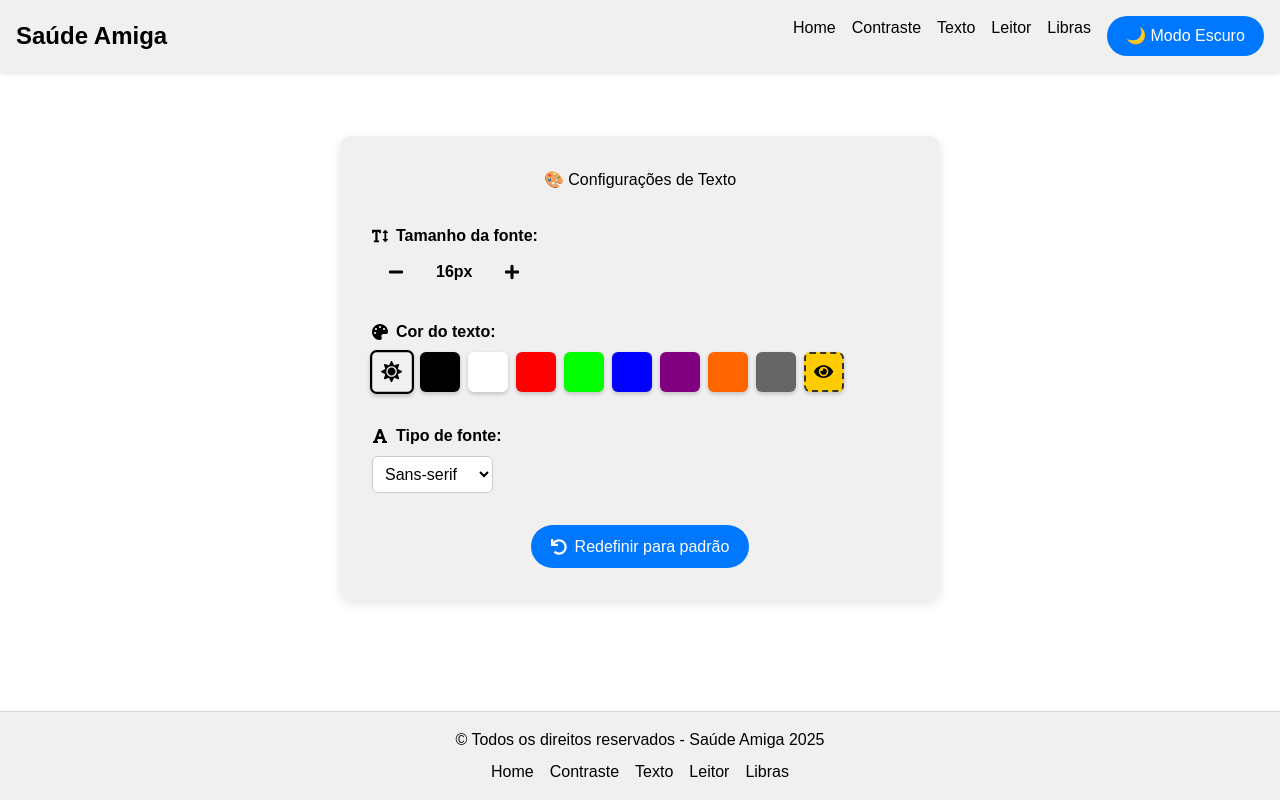
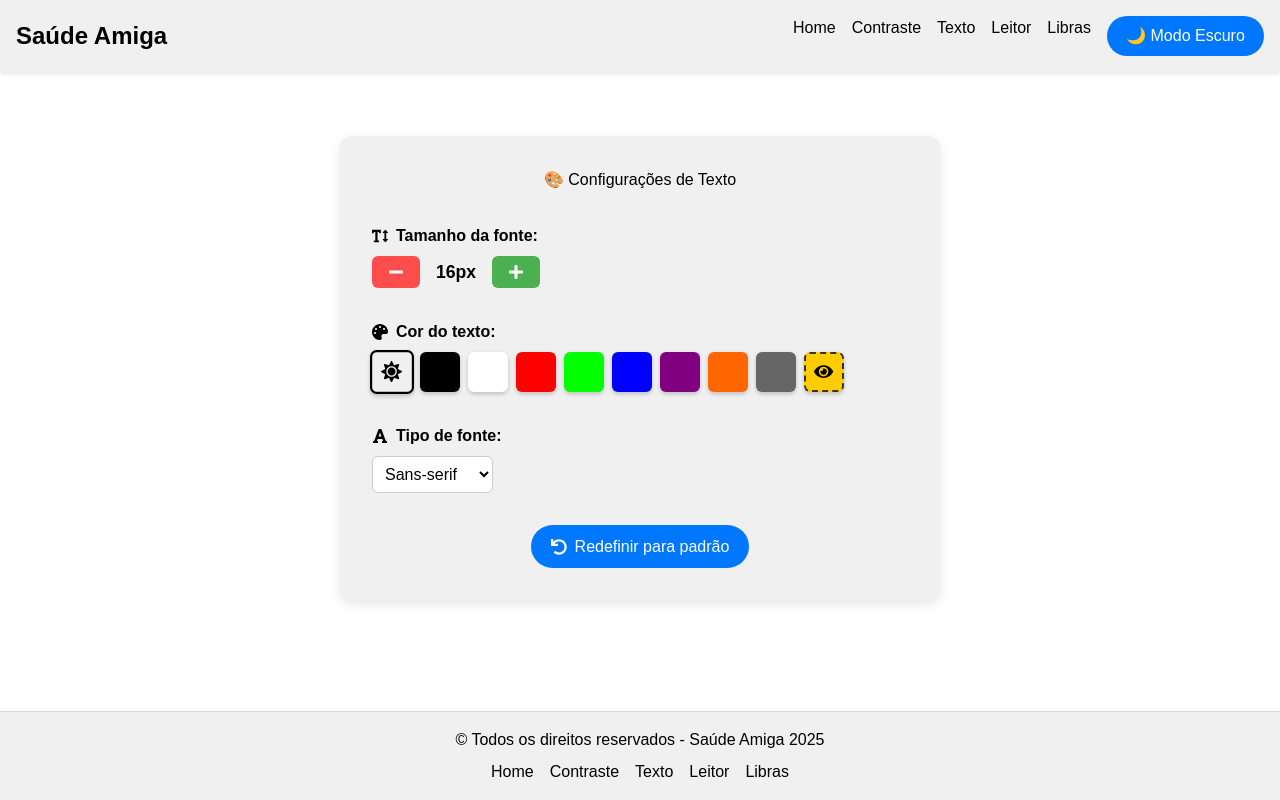
Before and after one commit to saude-amiga/saude-amiga-next, a React (Vite) app: page /texto in a window 1280 px wide. Built offline with nearby package versions, Linux system fonts and the light colour scheme.

Commit message:
style(Texto): botão de aumentar/diminuir

```diff
--- a/src/routes/Texto/index.tsx
+++ b/src/routes/Texto/index.tsx
@@ -104,13 +104,48 @@ export default function Texto() {
                     Tamanho da fonte:
                 </label>
                 <div style={{ display: "flex", gap: "1rem", alignItems: "center", marginTop: "0.5rem" }}>
-                    <button onClick={() => setFontSize(Math.max(fontSize - 1, 10))} style={buttonStyle}>
+                    <button
+                        onClick={() => setFontSize(Math.max(fontSize - 1, 10))}
+                        style={{
+                            ...buttonStyle,
+                            backgroundColor: "#ff4d4d",
+                            color: "#fff",
+                            transition: "transform 0.2s ease, box-shadow 0.2s ease",
+                        }}
+                        onMouseEnter={(e) => {
+                            e.currentTarget.style.transform = "scale(1.1)";
+                            e.currentTarget.style.boxShadow = "0 4px 8px rgba(0,0,0,0.3)";
+                        }}
+                        onMouseLeave={(e) => {
+                            e.currentTarget.style.transform = "scale(1)";
+                            e.currentTarget.style.boxShadow = "none";
+                        }}
+                    >
                         <FaMinus />
                     </button>
-                    <span style={{ fontWeight: "bold" }}>{fontSize}px</span>
-                    <button onClick={() => setFontSize(Math.min(fontSize + 1, 48))} style={buttonStyle}>
+
+                    <span style={{ fontWeight: "bold", fontSize: "1.1rem" }}>{fontSize}px</span>
+
+                    <button
+                        onClick={() => setFontSize(Math.min(fontSize + 1, 48))}
+                        style={{
+                            ...buttonStyle,
+                            backgroundColor: "#4CAF50",
+                            color: "#fff",
+                            transition: "transform 0.2s ease, box-shadow 0.2s ease",
+                        }}
+                        onMouseEnter={(e) => {
+                            e.currentTarget.style.transform = "scale(1.1)";
+                            e.currentTarget.style.boxShadow = "0 4px 8px rgba(0,0,0,0.3)";
+                        }}
+                        onMouseLeave={(e) => {
+                            e.currentTarget.style.transform = "scale(1)";
+                            e.currentTarget.style.boxShadow = "none";
+                        }}
+                    >
                         <FaPlus />
                     </button>
+
                 </div>
             </div>
 
```
